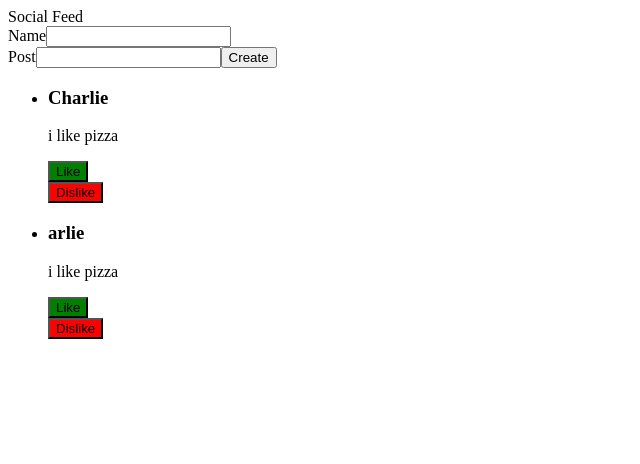
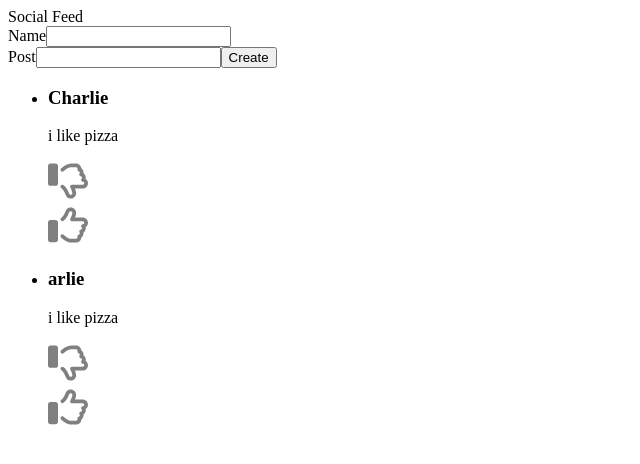
Before and after one commit to charliebrown1221/Social-Feed, a React (Create React App) app: page / in a window 1280 px wide. Shown: the top 464 px of the page, without its empty margins (0-640 px from the left). Built offline with nearby package versions, Linux system fonts and the light colour scheme; the HTML template or start-up script is replaced by a standard one.

Commit message:
added svc files+ fixed toggle bug+resized

```diff
--- a/src/App.js
+++ b/src/App.js
@@ -17,10 +17,15 @@ function App() {
 
   return (
     <div >
-     <NavBar />
-     <CreatePost addNewEntryProperty={addNewEntry}/>
-     <PostMapper array={posts}/>
-
+      <div>
+       <NavBar />
+      </div>
+      <div className=''>
+       <CreatePost addNewEntryProperty={addNewEntry}/>
+      </div>
+      <div>
+        <PostMapper array={posts}/>
+      </div>
     </div>
   );
 }
--- a/src/components/Post/Post.css
+++ b/src/components/Post/Post.css
@@ -1,12 +1,12 @@
 .liked-colorOn{
-    background-color: green;
+    fill: green;
 }
-.liked-colorOff{
-    background-color: gray;
+.colorOff{
+    fill: gray;
 }
 .disliked-colorOn{
-    background-color: red;
+    fill: red;
 }
-.disliked-colorOff{
-    background-color: gray;
+.thumb-size{
+    width: 40px;
 }
--- a/src/components/Post/Post.jsx
+++ b/src/components/Post/Post.jsx
@@ -1,5 +1,9 @@
 import React,{useState} from 'react'
 import "./Post.css"
+
+
+
+
 const Post = ({post}) => {
     const [color, setColor]=useState(false)
     const toggle=()=>{
@@ -16,13 +20,15 @@ const Post = ({post}) => {
         <div>
            <h3>{post.name}</h3>
            <p>{post.text}</p>
-           <div >
-           <button onClick={toggle} className={"liked-colorOn" +(color ? "liked-colorOff":'')}>{color ? 'Like':'Like'} </button>
+           <div className='thumb-size'>
+             <svg  onClick={toggle} className={color ?"disliked-colorOn" :"colorOff"} xmlns="http://www.w3.org/2000/svg" viewBox="0 0 512 512"><path d="M128 288V64.03c0-17.67-14.33-31.1-32-31.1H32c-17.67 0-32 14.33-32 31.1v223.1c0 17.67 14.33 31.1 32 31.1h64C113.7 320 128 305.7 128 288zM481.5 229.1c1.234-5.092 1.875-10.32 1.875-15.64c0-22.7-11.44-43.13-29.28-55.28c.4219-3.015 .6406-6.076 .6406-9.122c0-22.32-11.06-42.6-28.83-54.83c-2.438-34.71-31.47-62.2-66.8-62.2h-52.53c-35.94 0-71.55 11.87-100.3 33.41L169.6 92.93c-6.285 4.71-9.596 11.85-9.596 19.13c0 12.76 10.29 24.04 24.03 24.04c5.013 0 10.07-1.565 14.38-4.811l36.66-27.51c20.48-15.34 45.88-23.81 71.5-23.81h52.53c10.45 0 18.97 8.497 18.97 18.95c0 3.5-1.11 4.94-1.11 9.456c0 26.97 29.77 17.91 29.77 40.64c0 9.254-6.392 10.96-6.392 22.25c0 13.97 10.85 21.95 19.58 23.59c8.953 1.671 15.45 9.481 15.45 18.56c0 13.04-11.39 13.37-11.39 28.91c0 12.54 9.702 23.08 22.36 23.94C456.2 266.1 464 275.2 464 284.1c0 10.43-8.516 18.93-18.97 18.93H307.4c-12.44 0-24 10.02-24 23.1c0 4.038 1.02 8.078 3.066 11.72C304.4 371.7 312 403.8 312 411.2c0 8.044-5.984 20.79-22.06 20.79c-12.53 0-14.27-.9059-24.94-28.07c-24.75-62.91-61.74-99.9-80.98-99.9c-13.8 0-24.02 11.27-24.02 23.99c0 7.041 3.083 14.02 9.016 18.76C238.1 402 211.4 480 289.9 480C333.8 480 360 445 360 411.2c0-12.7-5.328-35.21-14.83-59.33h99.86C481.1 351.9 512 321.9 512 284.1C512 261.8 499.9 241 481.5 229.1z"/></svg>
            </div>
-           <div>
-           <button onClick={toggles} className={"disliked-colorOn" +(colors ? "disliked-colorOff":'')}>{colors ? 'Dislike':'Dislike'}</button>
+           <div className='thumb-size'>
+            <svg onClick={toggles} className={colors ? "liked-colorOn":"colorOff"} xmlns="http://www.w3.org/2000/svg" viewBox="0 0 512 512"><path d="M96 191.1H32c-17.67 0-32 14.33-32 31.1v223.1c0 17.67 14.33 31.1 32 31.1h64c17.67 0 32-14.33 32-31.1V223.1C128 206.3 113.7 191.1 96 191.1zM512 227c0-36.89-30.05-66.92-66.97-66.92h-99.86C354.7 135.1 360 113.5 360 100.8c0-33.8-26.2-68.78-70.06-68.78c-46.61 0-59.36 32.44-69.61 58.5c-31.66 80.5-60.33 66.39-60.33 93.47c0 12.84 10.36 23.99 24.02 23.99c5.256 0 10.55-1.721 14.97-5.26c76.76-61.37 57.97-122.7 90.95-122.7c16.08 0 22.06 12.75 22.06 20.79c0 7.404-7.594 39.55-25.55 71.59c-2.046 3.646-3.066 7.686-3.066 11.72c0 13.92 11.43 23.1 24 23.1h137.6C455.5 208.1 464 216.6 464 227c0 9.809-7.766 18.03-17.67 18.71c-12.66 .8593-22.36 11.4-22.36 23.94c0 15.47 11.39 15.95 11.39 28.91c0 25.37-35.03 12.34-35.03 42.15c0 11.22 6.392 13.03 6.392 22.25c0 22.66-29.77 13.76-29.77 40.64c0 4.515 1.11 5.961 1.11 9.456c0 10.45-8.516 18.95-18.97 18.95h-52.53c-25.62 0-51.02-8.466-71.5-23.81l-36.66-27.51c-4.315-3.245-9.37-4.811-14.38-4.811c-13.85 0-24.03 11.38-24.03 24.04c0 7.287 3.312 14.42 9.596 19.13l36.67 27.52C235 468.1 270.6 480 306.6 480h52.53c35.33 0 64.36-27.49 66.8-62.2c17.77-12.23 28.83-32.51 28.83-54.83c0-3.046-.2187-6.107-.6406-9.122c17.84-12.15 29.28-32.58 29.28-55.28c0-5.311-.6406-10.54-1.875-15.64C499.9 270.1 512 250.2 512 227z"/></svg>
            </div>
         </div>
+
+
      );
 }
 
```
Also changed, not shown: src/assets/thumbs-down-regular.svg (added), src/assets/thumbs-up-regular.svg (added).
